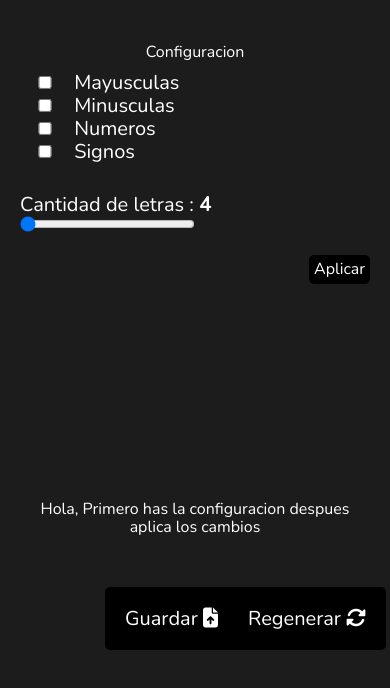
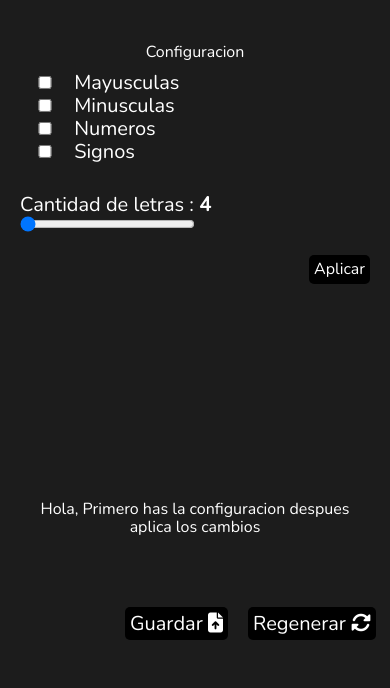
Before and after one commit to Dcode463/passwordGenerator, a plain HTML site: page index.html in a window 390 px wide. Drawn offline with nearby package versions, Linux system fonts and the light colour scheme.

Commit message:
Mejoras de diseno en buttons

```diff
--- a/estilo.css
+++ b/estilo.css
@@ -245,14 +245,7 @@ color: white;
 #resultado{
 	display: inline-block;
 }
-.containerOfButton{
-	background: black;
-	color: white;
-	border: none;
-	padding: 5px;
-	border-radius: 5px;
-	cursor: pointer;
-}
+
 }
 @media only screen and (max-width:686px){
 	nav{
```
